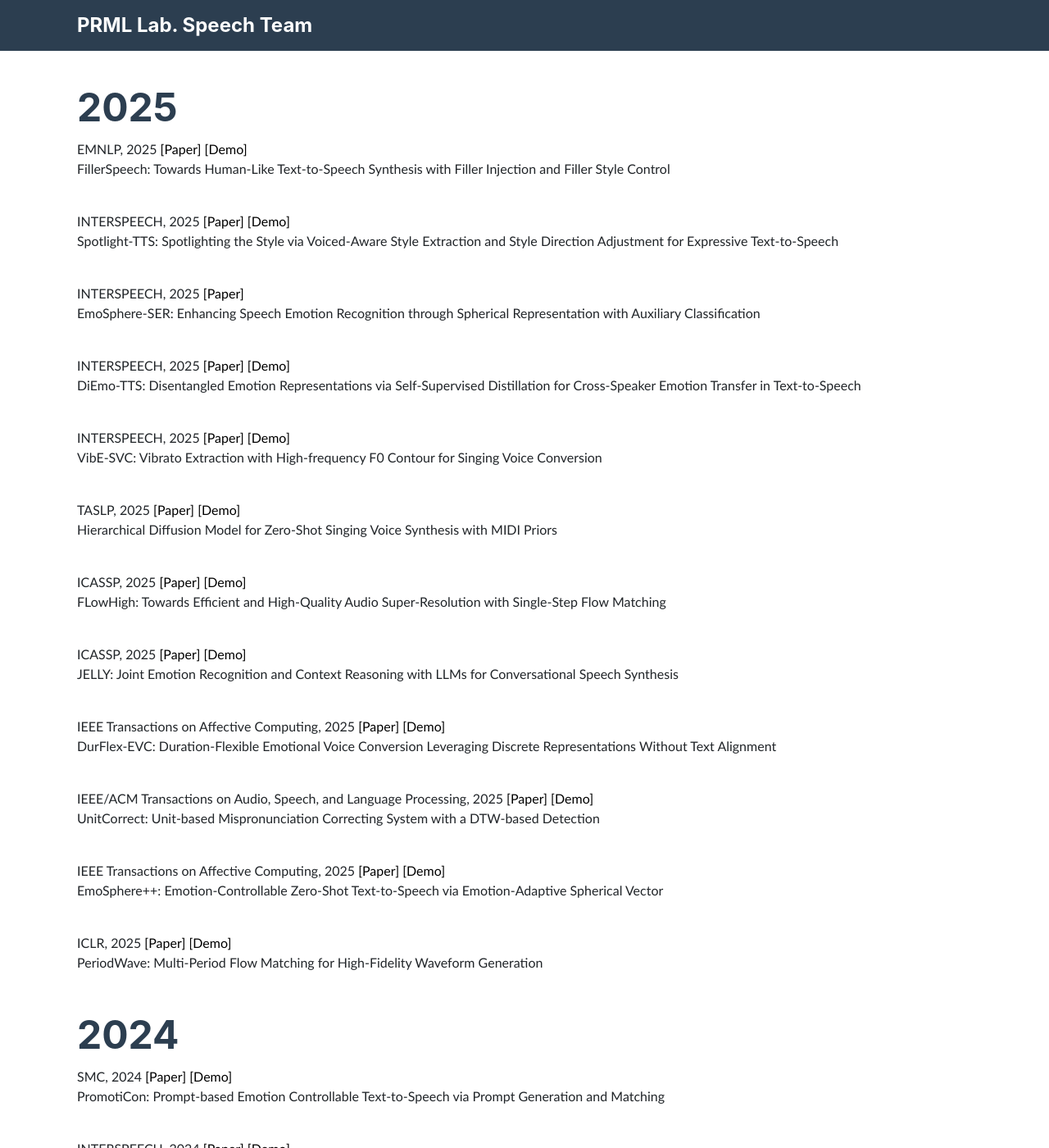
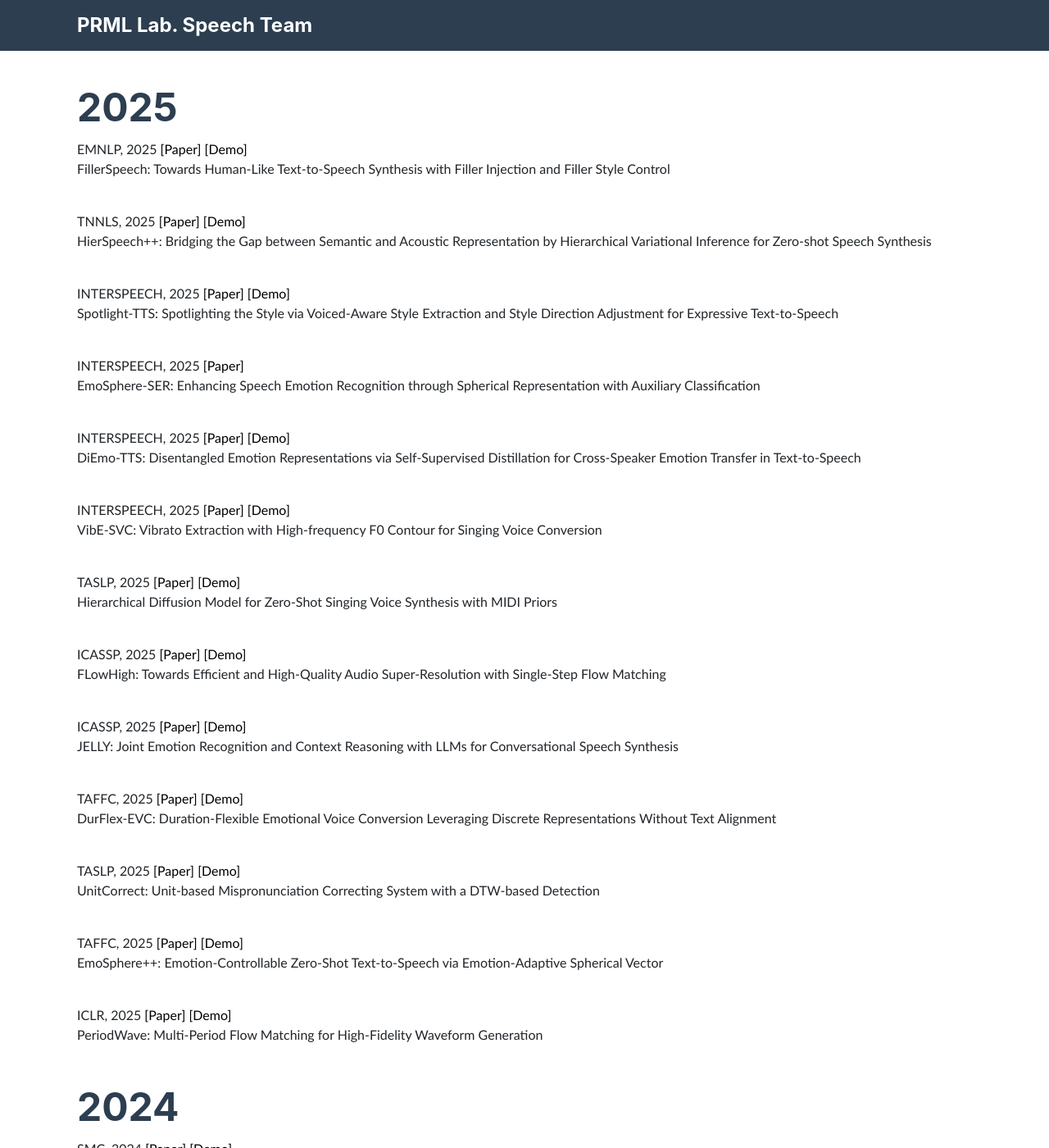
Before and after one commit to speech-team-korea/speech-team-korea.github.io, a Jekyll site: the page publications.html, which Jekyll copies as it is, in a window 1280 px wide and 1400 px high, scrolled down 641 px. Shown: the whole window at 82% size. Built offline with Jekyll 4.4.1, drawn with Linux system fonts in a browser that asks for light colours; nearby versions of some CDN libraries; some web fonts are replaced.

Commit message:
Update publications.html

```diff
--- a/publications.html
+++ b/publications.html
@@ -107,6 +107,7 @@
               style="background-color: whitesmoke; border-radius: 20px"
             >
               <thead>
+
                 <tr>
                   <h7
                     >EMNLP, <time>2025 </time>
@@ -117,6 +118,20 @@
                   </h7>
                   <p>
                     FillerSpeech: Towards Human-Like Text-to-Speech Synthesis with Filler Injection and Filler Style Control
+                  </p>
+                  <br />
+                </tr>
+
+                <tr>
+                  <h7
+                    >TNNLS, <time>2025 </time>
+                    <a href="https://arxiv.org/pdf/2311.12454">[Paper]</a>
+                    <a href="https://sh-lee-prml.github.io/HierSpeechpp-demo/"
+                      >[Demo]</a
+                    >
+                  </h7>
+                  <p>
+                    HierSpeech++: Bridging the Gap between Semantic and Acoustic Representation by Hierarchical Variational Inference for Zero-shot Speech Synthesis
                   </p>
                   <br />
                 </tr>
@@ -164,7 +179,7 @@
                   <h7
                     >INTERSPEECH, <time>2025 </time>
                     <a href="https://www.isca-archive.org/interspeech_2025/choi25e_interspeech.pdf">[Paper]</a>
-                    <a href=""
+                    <a href="https://castlechoi.github.io/VibE-SVC-demo/"
                       >[Demo]</a
                     >
                   </h7>
@@ -217,7 +232,7 @@
 
                 <tr>
                   <h7
-                    >IEEE Transactions on Affective Computing, <time>2025 </time>
+                    >TAFFC, <time>2025 </time>
                     <a href="https://ieeexplore.ieee.org/stamp/stamp.jsp?arnumber=10844546">[Paper]</a>
                     <a href="https://prml-lab-speech-team.github.io/durflex/"
                       >[Demo]</a
@@ -231,7 +246,7 @@
 
                 <tr>
                   <h7
-                    >IEEE/ACM Transactions on Audio, Speech, and Language Processing, <time>2025 </time>
+                    >TASLP, <time>2025 </time>
                     <a href="https://ieeexplore.ieee.org/stamp/stamp.jsp?arnumber=10959715">[Paper]</a>
                     <a href="https://prml-lab-speech-team.github.io/demo/UnitCorrect/"
                       >[Demo]</a
@@ -245,7 +260,7 @@
 
                 <tr>
                   <h7
-                    >IEEE Transactions on Affective Computing, <time>2025 </time>
+                    >TAFFC, <time>2025 </time>
                     <a href="https://ieeexplore.ieee.org/document/10965917">[Paper]</a>
                     <a href="https://choddeok.github.io/EmoSphere-Demo/"
                       >[Demo]</a
```
